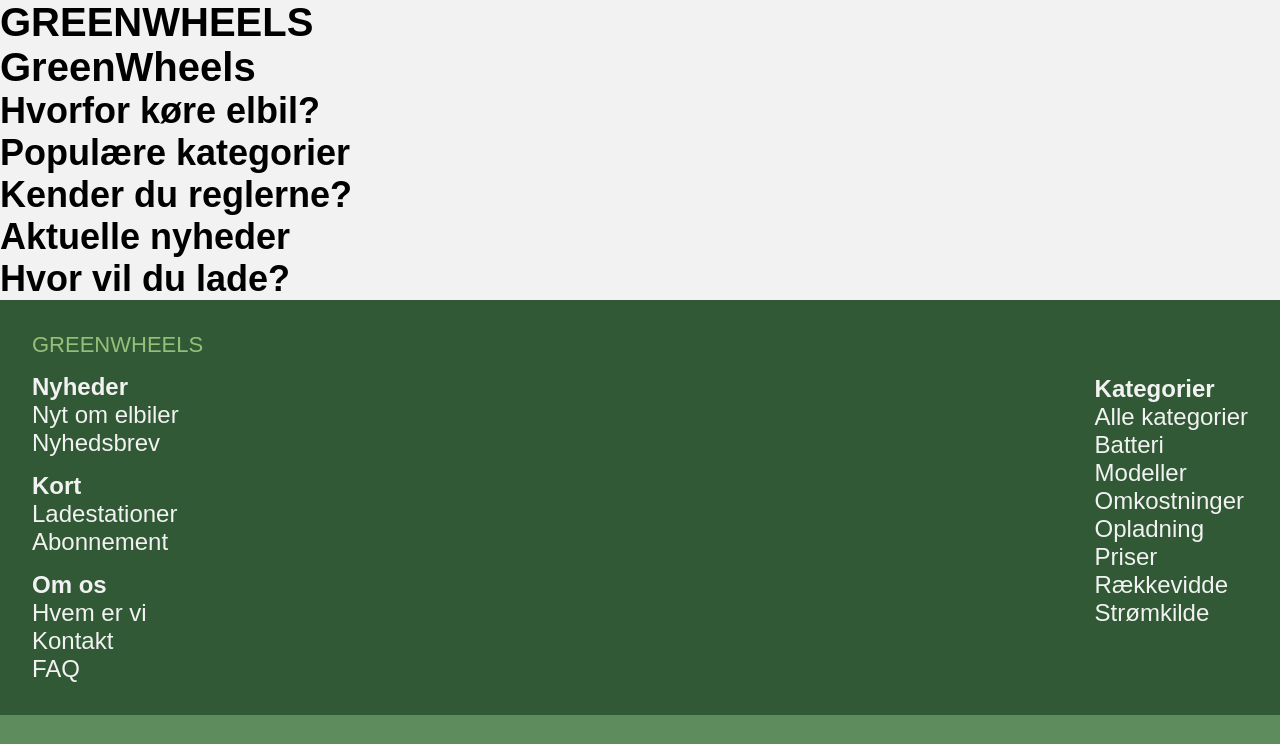
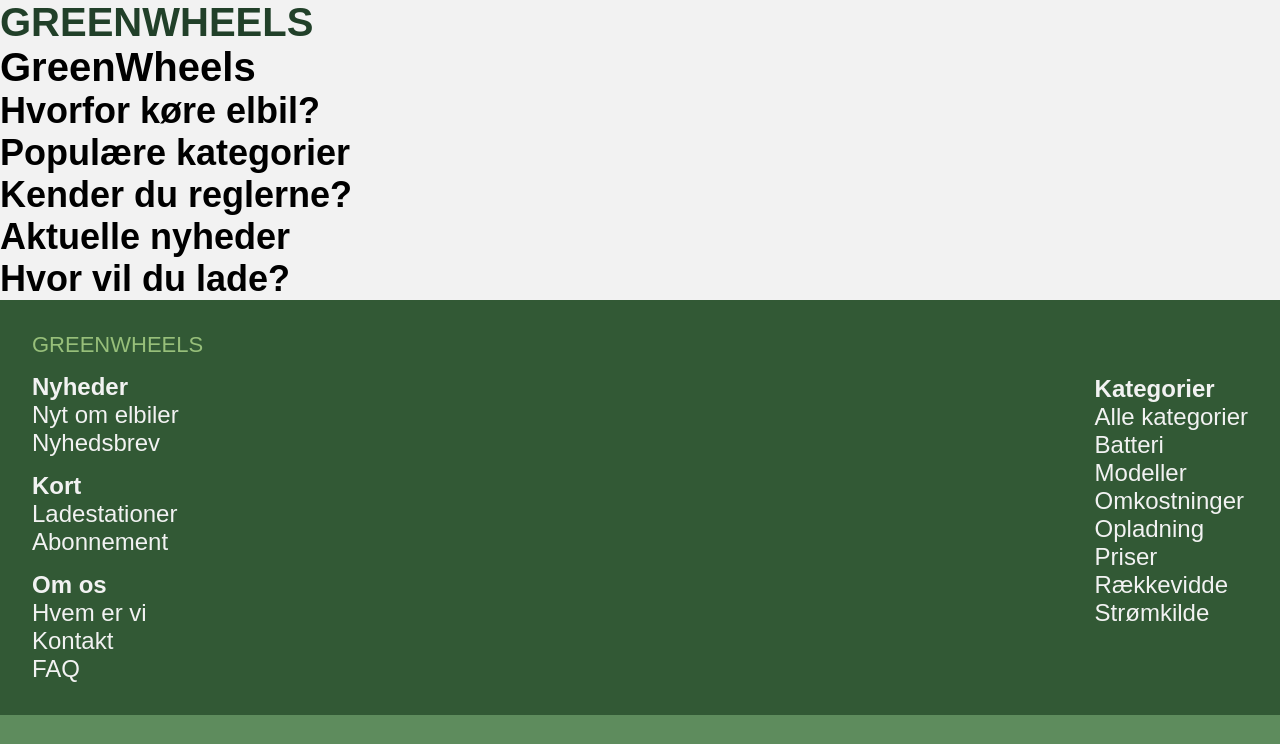
Before and after one commit to FrederikkeEbbe/projekt_5, a plain HTML site: page index.html in a window 1280 px wide. Shown: the top 744 px of the page. Drawn offline with Linux system fonts and the light colour scheme; a web font is replaced by a local one.

Commit message:
ændret farve til logo

```diff
--- a/css/styles.css
+++ b/css/styles.css
@@ -12,6 +12,7 @@ body {
 
 .logo {
     font-size: 2.5em;
+    color: #214029;
     font-family: strenuous, sans-serif;
     font-weight: 700;
     font-style: normal;
```
